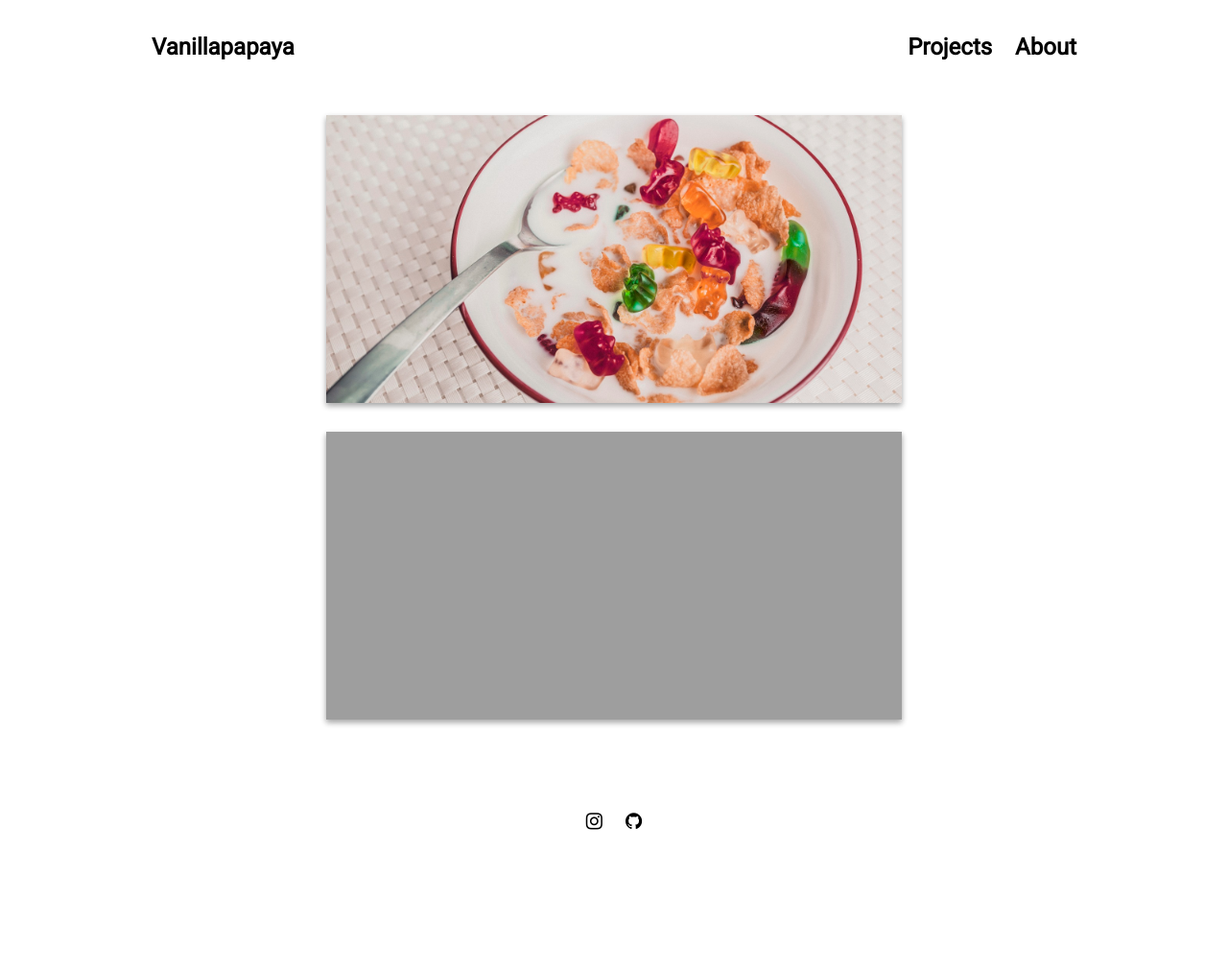
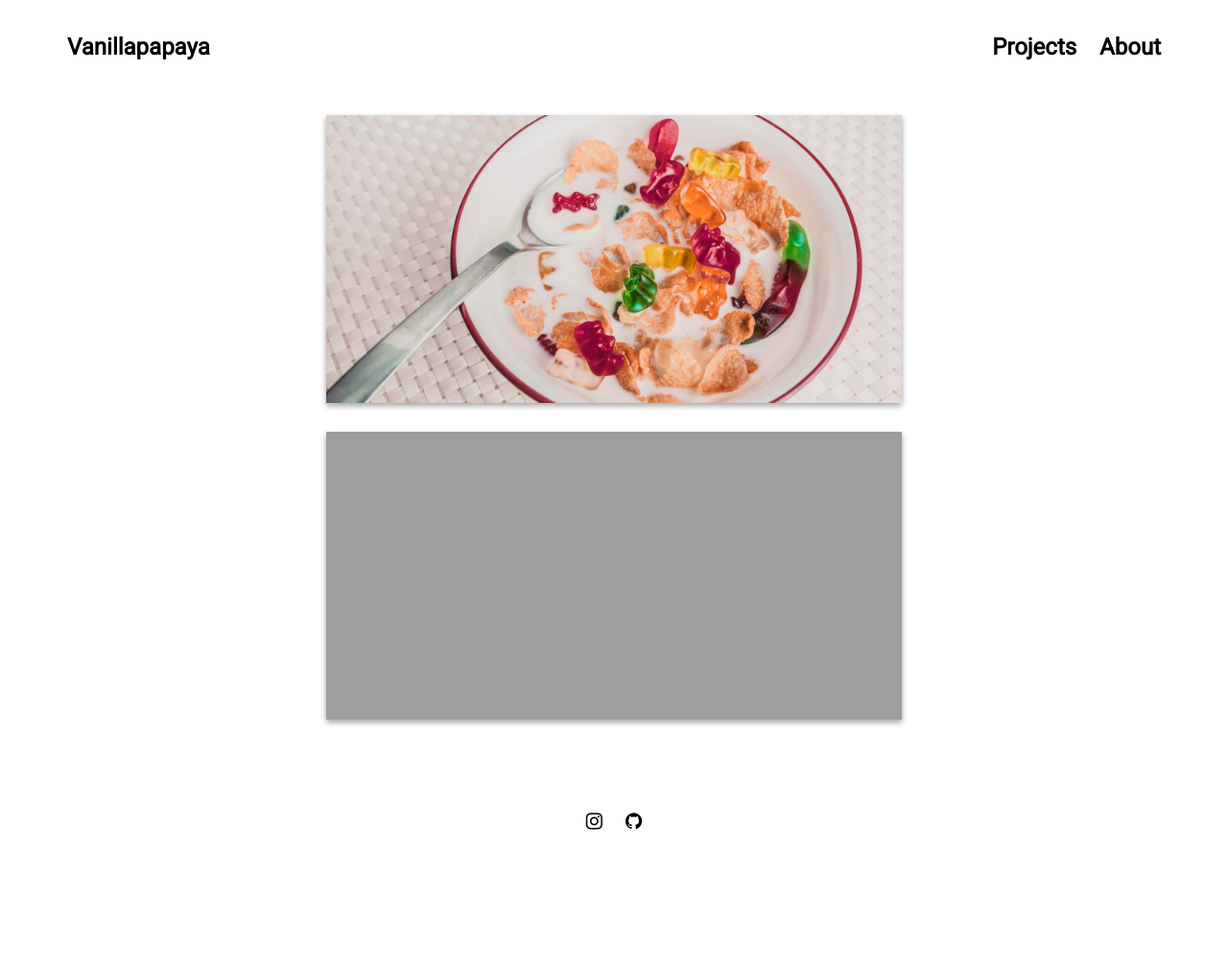
Before and after one commit to vanillapapaya/vanillapapaya.github.io, a Jekyll site: the page built from index.html, in a window 1280 px wide. Shown: the whole page at 96% size. Built offline with Jekyll 4.4.1, drawn with Linux system fonts in a browser that asks for light colours; nearby versions of some CDN libraries.

```diff
--- a/assets/css/3-sections/_default.sass
+++ b/assets/css/3-sections/_default.sass
@@ -3,7 +3,7 @@
   font-family: 'Roboto', sans-serif
   font-size: 16px
 .site-container
-  width: 1024px
+  width: 1200px
   margin: auto
 
 @media (max-width: 1200px)
```
